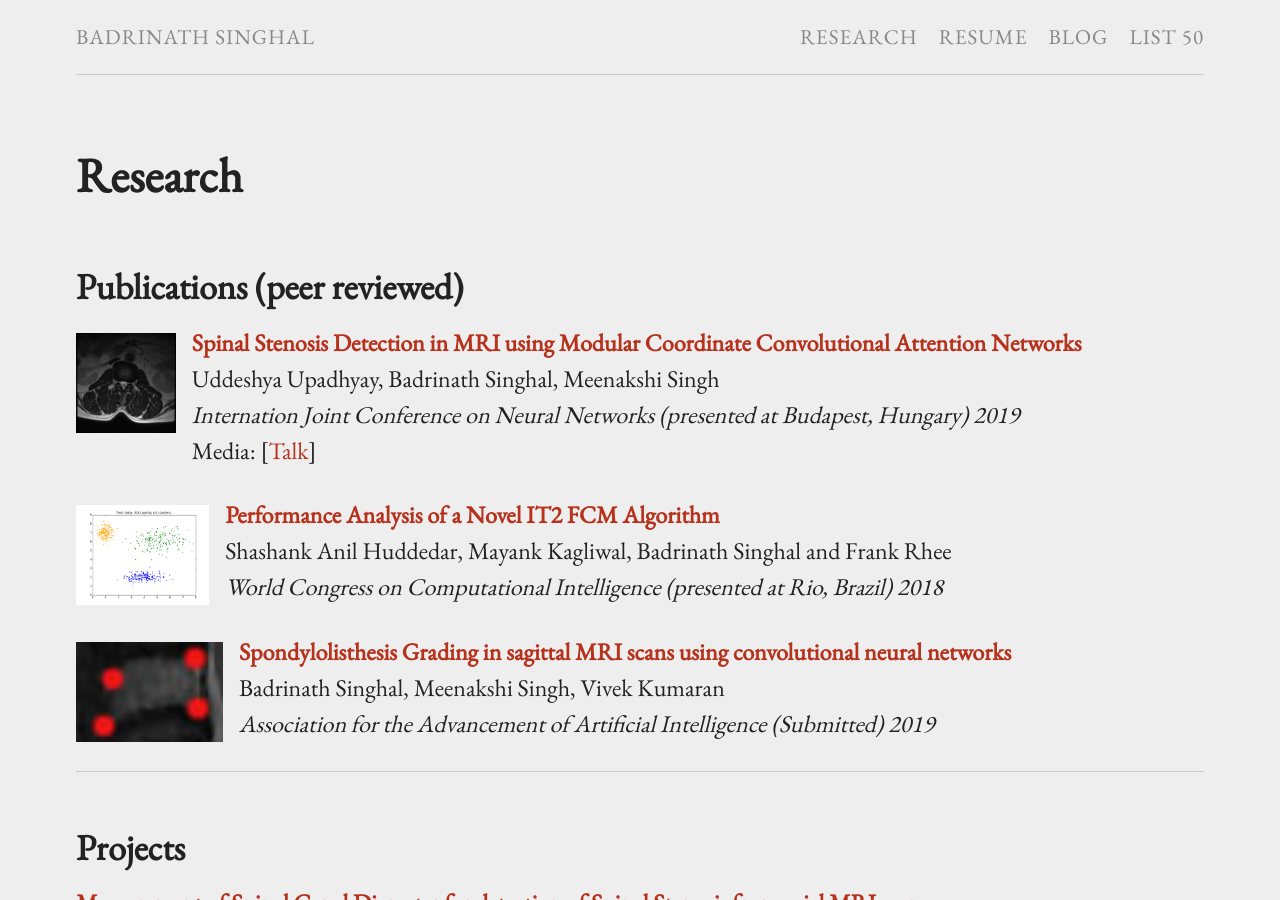
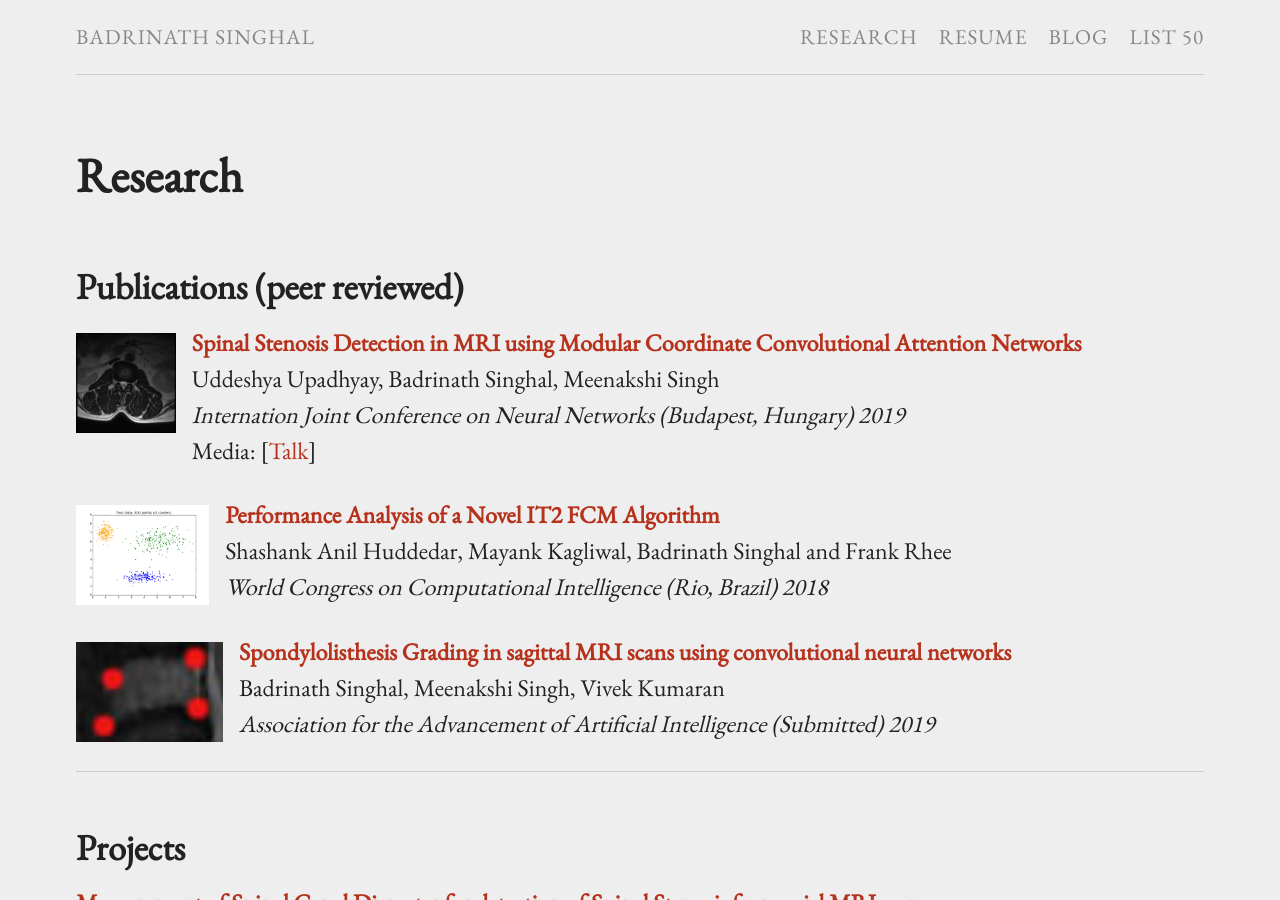
Before and after one commit to BadrinathS/BadrinathS.github.io, a Jekyll site: the page built from research.md, in a window 1280 px wide and 900 px high. Built offline with Jekyll 4.4.1, drawn with Linux system fonts in a browser that asks for light colours.

Commit message:
Update research.md

```diff
--- a/research.md
+++ b/research.md
@@ -7,7 +7,7 @@ pubs:
     - title:   "Spinal Stenosis Detection in MRI using Modular Coordinate Convolutional Attention Networks"
       author:  "Uddeshya Upadhyay, Badrinath Singhal, Meenakshi Singh"
       conference: "Internation Joint Conference on Neural Networks"
-      note:    "presented at Budapest, Hungary"
+      note:    "Budapest, Hungary"
       year:    "2019"
       url:     "https://drive.google.com/open?id=1e616rdl3sSzC8woABygdQH4rdflWKa6q"
     #  doi:     "http://dx.doi.org"
@@ -19,7 +19,7 @@ pubs:
     - title:   "Performance Analysis of a Novel IT2 FCM Algorithm"
       author:  "Shashank Anil Huddedar, Mayank Kagliwal, Badrinath Singhal and Frank Rhee"
       conference: "World Congress on Computational Intelligence"
-      note:    "presented at Rio, Brazil"
+      note:    "Rio, Brazil"
       year:    "2018"
       url:     "https://ieeexplore.ieee.org/document/8491457"
     #  doi:     "http://dx.doi.org"
```
